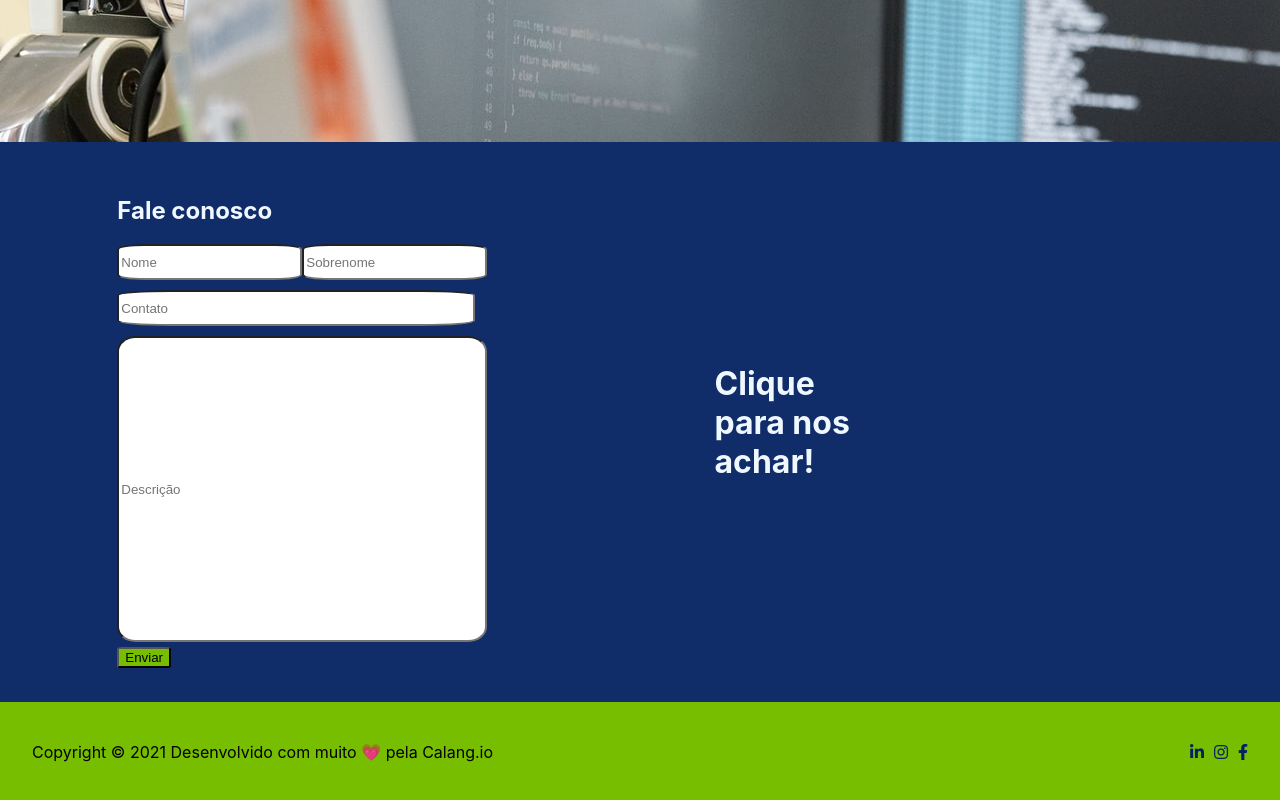
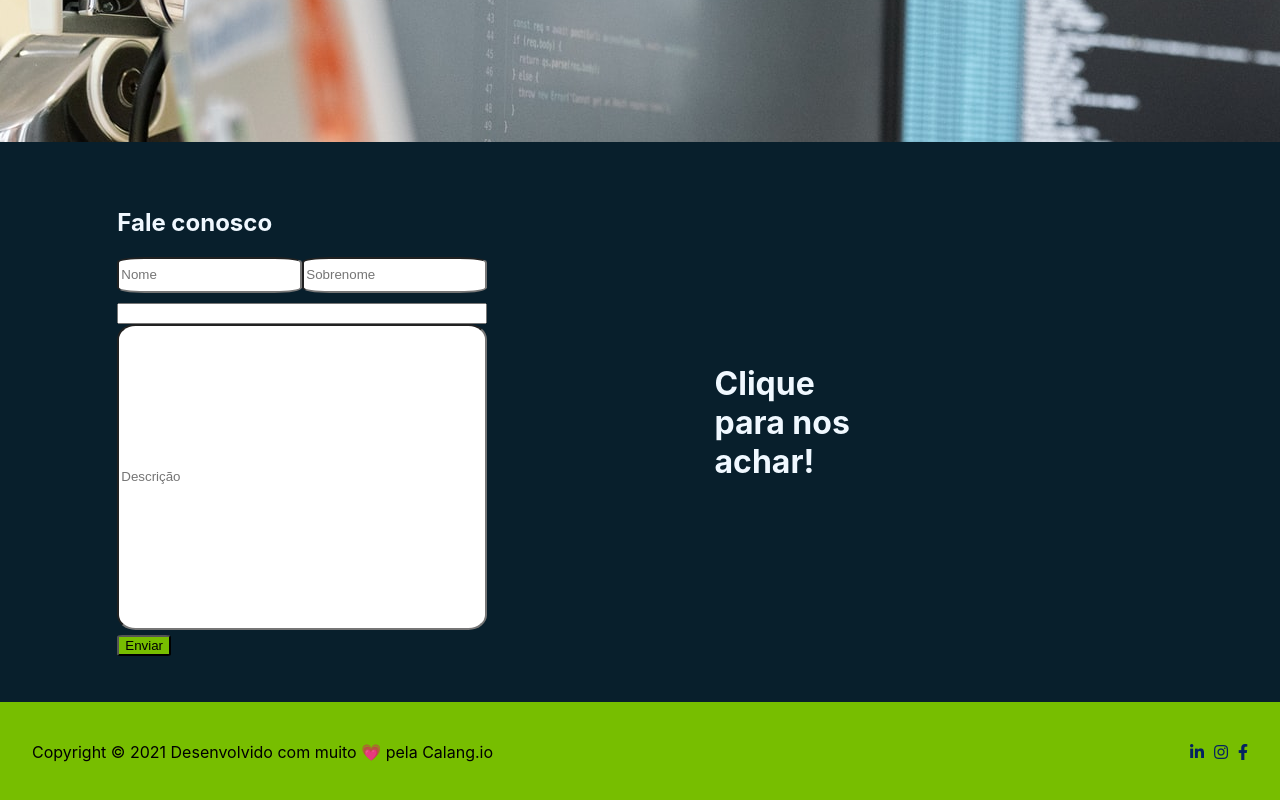
Before and after one commit to FelipeFelipeRenan/-prototipo-site, a React (Create React App) app: page / in a window 1280 px wide. Shown: the part 2358-3158 px from the top of the page. Built offline with nearby package versions, Linux system fonts and the light colour scheme.

Commit message:
Fixing form background color and adding mask to phone number filed

```diff
--- a/package.json
+++ b/package.json
@@ -9,6 +9,7 @@
     "leaflet": "^1.7.1",
     "react": "^17.0.2",
     "react-dom": "^17.0.2",
+    "react-input-mask": "^2.0.4",
     "react-leaflet": "^3.2.5",
     "react-scripts": "^5.0.0",
     "sass": "^1.40.1",
--- a/src/components/Form/index.jsx
+++ b/src/components/Form/index.jsx
@@ -1,5 +1,5 @@
 import "./index.scss";
-import Map from "../Map";
+import InputMask from 'react-input-mask';
 
 const Form = () => {
   return (
@@ -15,7 +15,8 @@ const Form = () => {
               <input type="text" placeholder="Sobrenome" />
             </div>
             <div className="form-informacoes">
-              <input type="tel" placeholder="Contato" className="telefone" />
+             <InputMask mask="(99)99999-9999" className="tel"></InputMask>
+
               <input
                 type="text"
                 placeholder="Descrição"
--- a/src/components/Form/index.scss
+++ b/src/components/Form/index.scss
@@ -1,77 +1,73 @@
-.map-form-container{
+.map-form-container {
   display: flex;
   flex-direction: row;
   align-items: center;
   justify-content: center;
-    background-color: #112D69;
+  background-color: #081f2c;
   height: 560px;
-    width: 100% ;
-    gap: 110px ;
+  width: 100%;
+  gap: 110px;
 
-    .title-and-map{
+  .title-and-map {
     display: flex;
     flex-direction: column;
     align-items: center;
-        justify-content:center;
+    justify-content: center;
 
     padding-top: 0px;
     margin-right: 400px;
 
-
-        #localize{
-
-            color:aliceblue;
+    #localize {
+      color: aliceblue;
     }
-        a{
+    a {
       text-decoration: none;
     }
-
-
+  }
 }
 
-}
-
-.form-contact{
+.form-contact {
   display: flex;
   flex-direction: row;
   align-items: center;
   justify-content: center;
-    background-color: #112D69;
+  background-color: #081f2c;
   height: 560px;
-    width: 100% ;
+  width: 100%;
 
-    h2{
-        color: aliceblue ;
+  h2 {
+    color: aliceblue;
   }
 
-
-    button{
-
+  button {
     background-color: #77be00;
     margin-top: 5px;
     border-radius: 10%;
-
   }
 
-    .form-nomes{
-        display:inherit;
+  .form-nomes {
+    display: inherit;
     flex-direction: column;
     flex-wrap: wrap;
     gap: 20px;
     margin-bottom: 10px;
 
-        input{
+    .tel {
       height: 30px;
       border-radius: 15%;
     }
 
+    input {
+      height: 30px;
+      border-radius: 15%;
     }
-    .form-informacoes{
+  }
+  .form-informacoes {
     display: flex;
     flex-direction: column;
     justify-content: center;
 
-        .telefone{
+    .telefone {
       justify-self: center;
       width: 300px;
       border-radius: 15%;
@@ -80,10 +76,9 @@
 
       margin-bottom: 10px;
     }
-        .descricao{
+    .descricao {
       height: 300px;
       border-radius: 5%;
-
     }
   }
 }
```
Also changed, not shown: 1 other file (tests, documents, lock files or other folders). Lines whose indentation alone changed are shown as unchanged.
